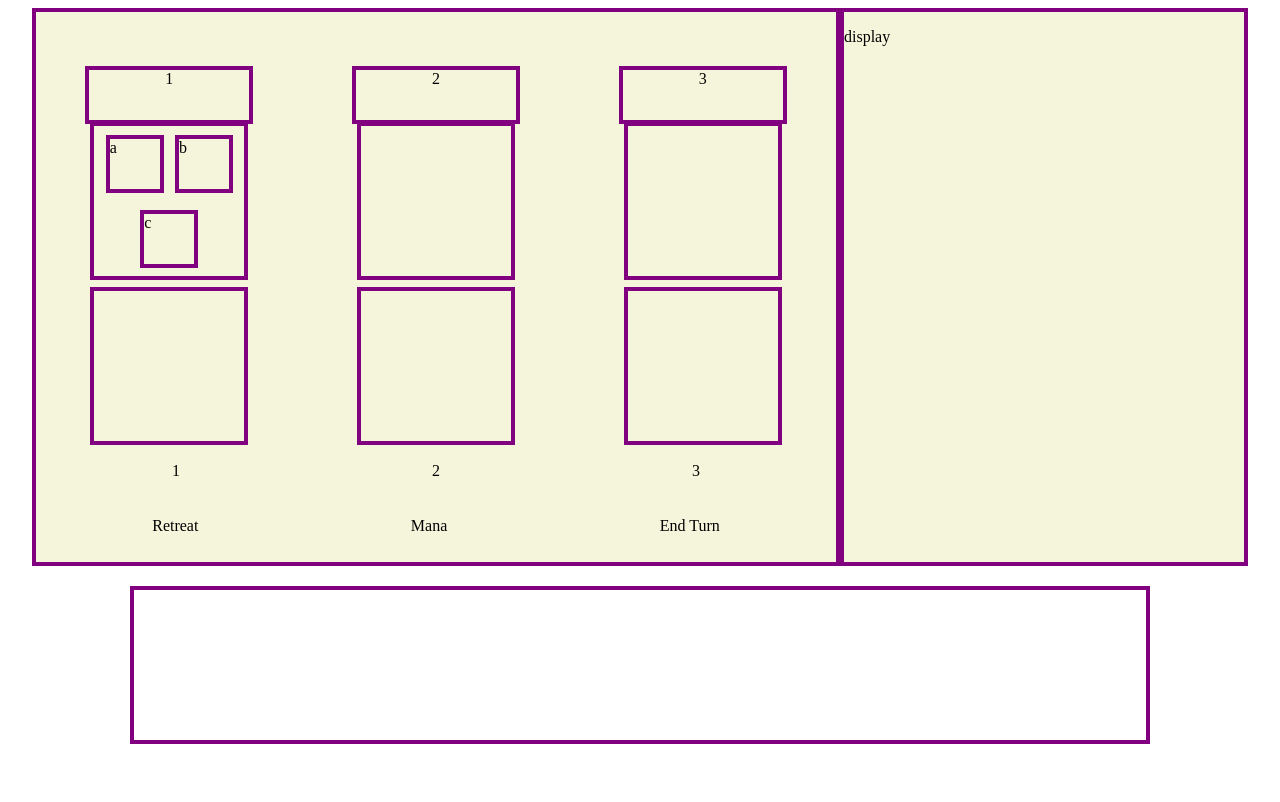
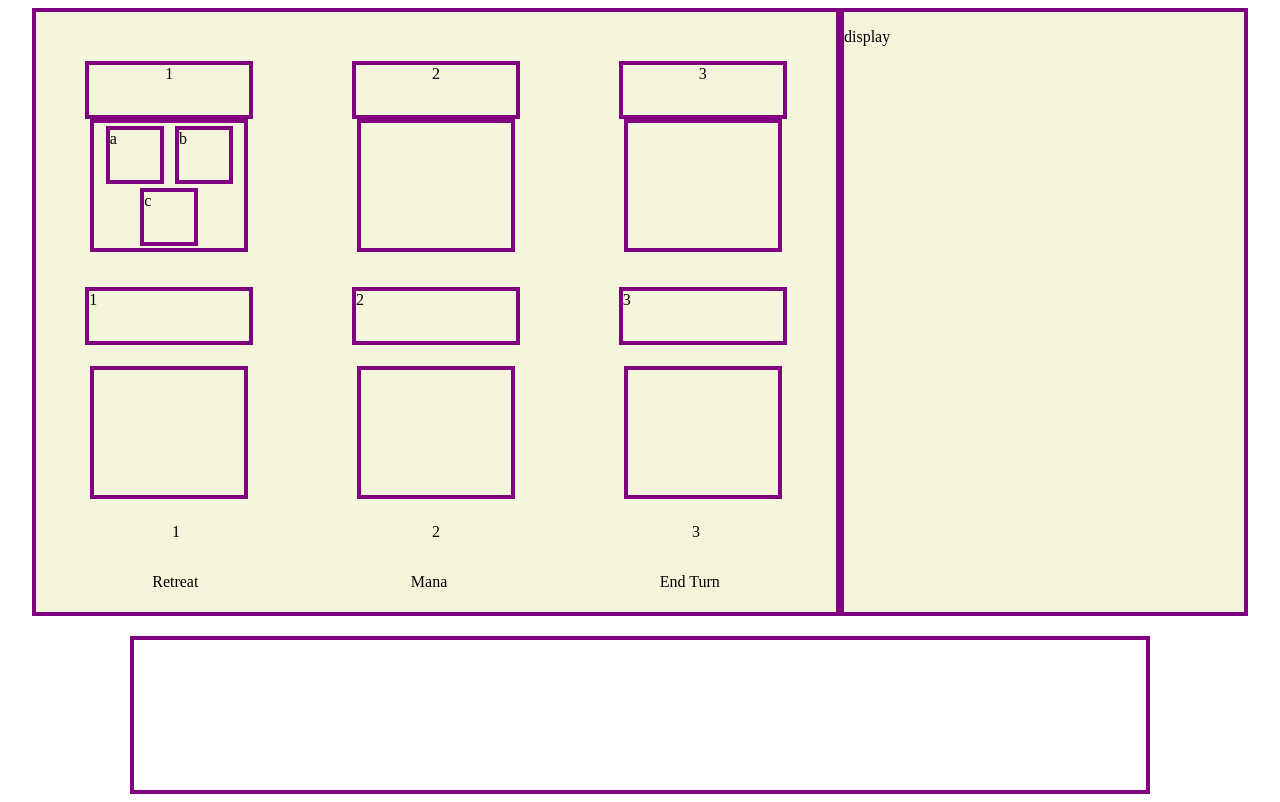
Before and after one commit to Vshan0816/SnapProject, a website built with webpack: page index.html in a window 1280 px wide. Built offline with nearby package versions, Linux system fonts and the light colour scheme.

Commit message:
continue styling

```diff
--- a/index.html
+++ b/index.html
@@ -32,6 +32,11 @@
 
                 </div>
             </div>
+            <div class="location">
+                <div id="location1">1</div>
+                <div id="location2">2</div>
+                <div id="location3">3</div>
+            </div>
             <div id="playerBoard">
                 <div id="playerLane1"></div>
                 <div id="playerLane2"></div>
--- a/src/index.scss
+++ b/src/index.scss
@@ -13,12 +13,12 @@
 .board {
     border: 4px solid $color;
     width: 800px;
-    height: 550px;
+    height: 600px;
     background-color: beige;
     z-index: -1; /* Place it behind other content */
     display: grid;
     grid-template-columns: 20% 20% 20% 20% 20%;
-    grid-template-rows: 10% 10% 10% 10% 10% 10% 10% 10% 10% 10%;
+    grid-template-rows: 1fr 1fr 1fr 1fr 1fr 1fr 1fr 1fr 1fr 1fr 1fr 1fr;
     position: relative;
 }
 
@@ -38,9 +38,16 @@
     justify-content: space-around;
 }
 
+.location {
+    grid-column: 1/span 5;
+    grid-row: 6/span 2;
+    display: flex;
+    justify-content: space-around;
+    align-items: center;
+}
 #playerBoard{
     grid-column: 1/span 5;
-    grid-row: 6/span 3;
+    grid-row: 8 /span 3;
     display: flex;
     justify-content: space-around;
     position: relative;
@@ -48,7 +55,7 @@
 
 .playerPower{
     grid-column: 1 / span 5;
-    grid-row: 9 / span 1;
+    grid-row: 11 / span 1;
     display: flex;
     justify-content: space-around;
     padding: 10px;
@@ -56,7 +63,7 @@
 
 .bottomBar{
     grid-column: 1 / span 5;
-    grid-row: 10 / span 2;
+    grid-row: 12 / span 1;
     display: flex;
     justify-content: space-around;
     padding: 10px;
@@ -65,32 +72,44 @@
 .display {
     border: 4px solid $color;
     width: 400px;
-    height: 550px;
+    height: 600px;
     background-color: beige;
 }
 
 #playerLane1{
     border: 4px solid $color;
     width: 150px;
-    height: 150px;
+    height: 125px;
 }
 
 #playerLane2{
     border: 4px solid $color;
     width: 150px;
-    height: 150px;
+    height: 125px;
 }
 
 #playerLane3{
     border: 4px solid $color;
     width: 150px;
-    height: 150px;
+    height: 125px;
+}
+
+#location1{
+
+}
+
+#location2{
+
+}
+
+#location3{
+
 }
 
 #enemyLane1{
     border: 4px solid $color;
     width: 150px;
-    height: 150px;
+    height: 125px;
     display: flex;
     justify-content: space-evenly;
     align-items: center;
@@ -100,12 +119,12 @@
 #enemyLane2{
     border: 4px solid $color;
     width: 150px;
-    height: 150px;
+    height: 125px;
 }
 #enemyLane3{
     border: 4px solid $color;
     width: 150px;
-    height: 150px;
+    height: 125px;
 }
 
 .mainDiv2 {
```
Also changed, not shown: dist/main.css.
